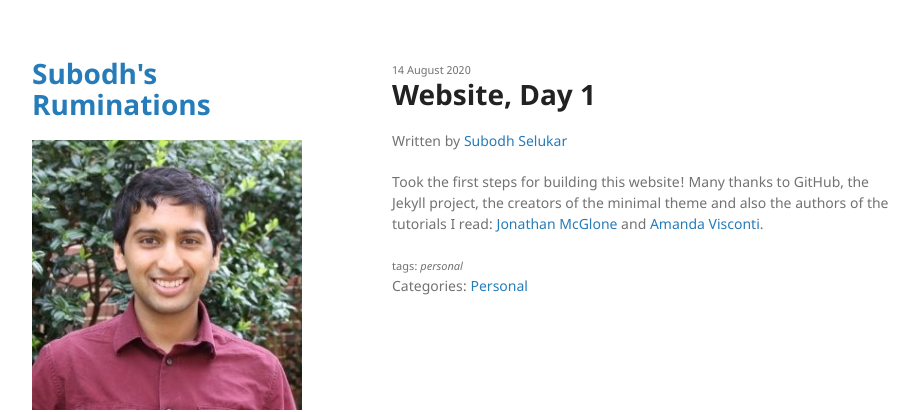
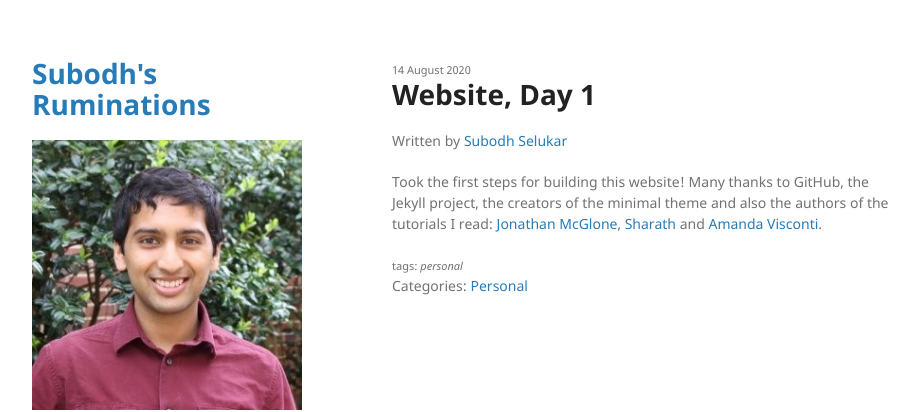
Before and after one commit to srselukar/srselukar.github.io, a Jekyll site: the page built from _posts/2020-08-14-website-launch.md, in a window 1280 px wide. Shown: the top 412 px of the page, without its empty margins (178-1097 px from the left). Built offline with Jekyll 4.4.1, drawn with Linux system fonts in a browser that asks for light colours.

Commit message:
Update 2020-08-14-website-launch.md

```diff
--- a/_posts/2020-08-14-website-launch.md
+++ b/_posts/2020-08-14-website-launch.md
@@ -7,4 +7,4 @@
 categories: Personal
 ---
 
-Took the first steps for building this website! Many thanks to GitHub, the Jekyll project, the creators of the minimal theme and also the authors of the tutorials I read: [Jonathan McGlone](http://jmcglone.com/guides/github-pages/) and [Amanda Visconti](https://programminghistorian.org/en/lessons/building-static-sites-with-jekyll-github-pages).
+Took the first steps for building this website! Many thanks to GitHub, the Jekyll project, the creators of the minimal theme and also the authors of the tutorials I read: [Jonathan McGlone](http://jmcglone.com/guides/github-pages/), [Sharath](https://blog.webjeda.com/jekyll-categories/) and [Amanda Visconti](https://programminghistorian.org/en/lessons/building-static-sites-with-jekyll-github-pages).
```
